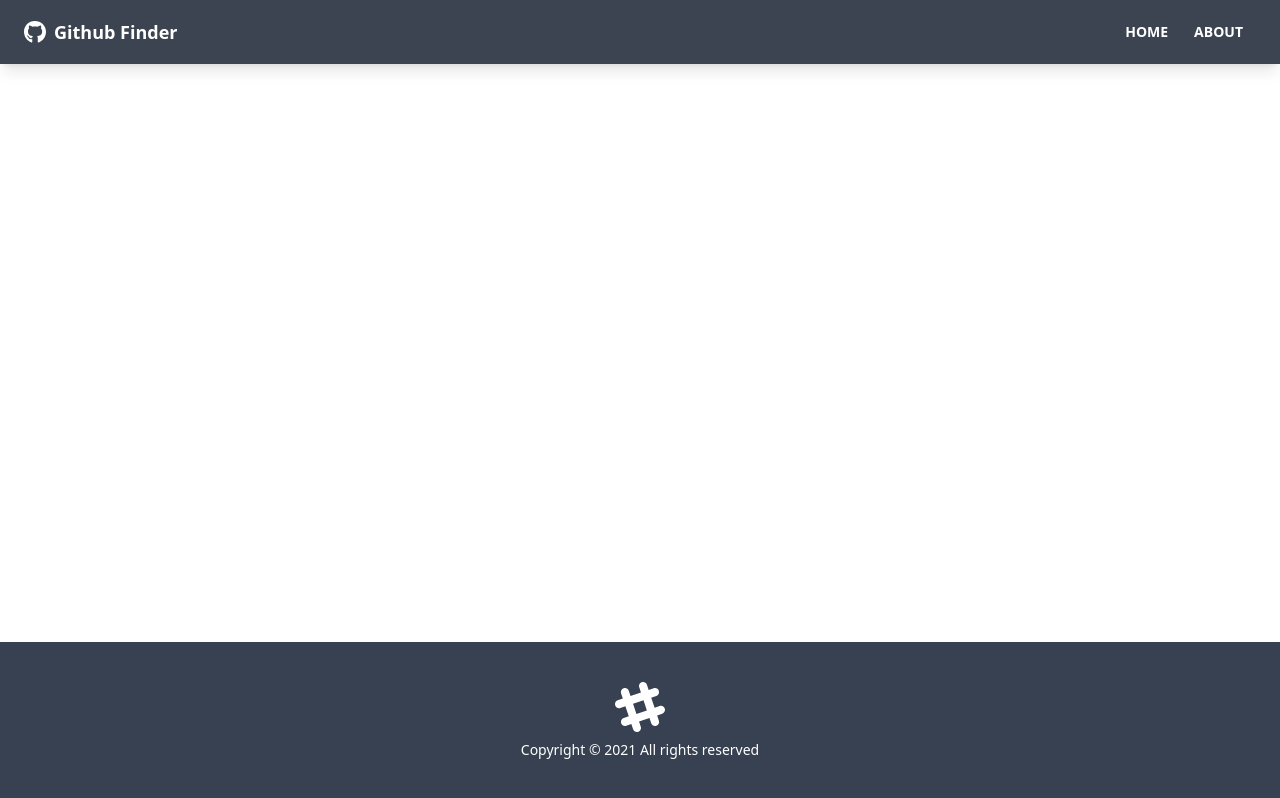
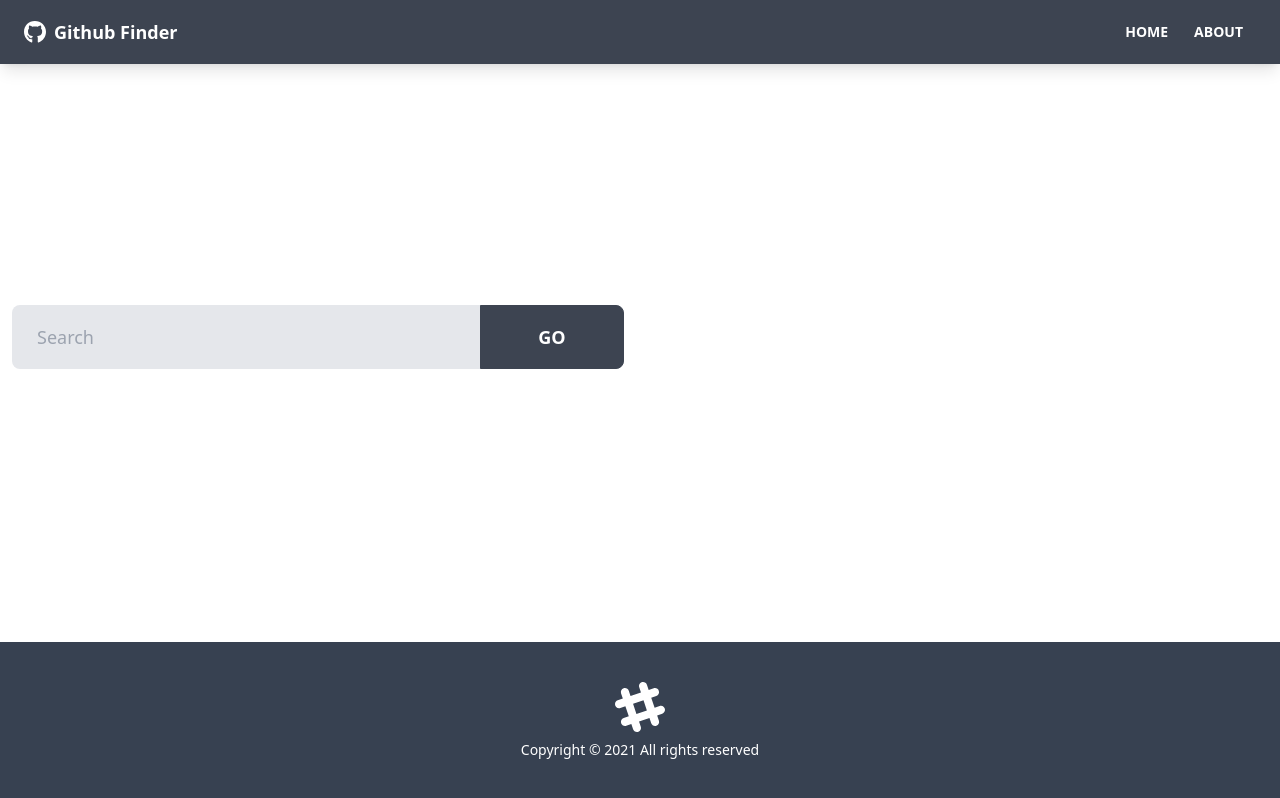
Before and after one commit to aschnitkey/github-finder, a React (Create React App) app: page / in a window 1280 px wide. Built offline with nearby package versions, Linux system fonts and the light colour scheme.

Commit message:
user search component

```diff
--- /dev/null
+++ b/src/components/users/UserSearch.jsx
@@ -0,0 +1,53 @@
+import { useState, useContext } from 'react';
+import GithubContext from '../../context/github/GithubContext';
+
+function UserSearch() {
+  const [text, setText] = useState('');
+  const { users } = useContext(GithubContext);
+
+  const handleChange = (e) => setText(e.target.value);
+
+  const handleSubmit = (e) => {
+    e.preventDefault();
+
+    if (text === '') {
+      alert('Please enter something');
+    } else {
+      // @todo - search users
+      setText('');
+    }
+  };
+
+  return (
+    <div className='grid grid-cols-1 xl:grid-cols-2 lg:grid-cols-2 md:grid-cols-2 mb-8 gap-8'>
+      <div>
+        <form onSubmit={handleSubmit}>
+          <div className='form-control'>
+            <div className='relative'>
+              <input
+                type='text'
+                className='w-full pr-40 bg-gray-200 input input-lg text-black'
+                placeholder='Search'
+                value={text}
+                onChange={handleChange}
+              />
+              <button
+                type='submit'
+                className='absolute top-0 right-0 rounded-l-none w-36 btn btn-lg'
+              >
+                Go
+              </button>
+            </div>
+          </div>
+        </form>
+      </div>
+      {users.length > 0 && (
+        <div>
+          <button className='btn btn-ghost btn-large'>Clear</button>
+        </div>
+      )}
+    </div>
+  );
+}
+
+export default UserSearch;
--- a/src/pages/Home.jsx
+++ b/src/pages/Home.jsx
@@ -1,8 +1,10 @@
 import UserResults from '../components/users/UserResults';
+import UserSearch from '../components/users/UserSearch';
 
 function Home() {
   return (
     <>
+      <UserSearch />
       <UserResults />
     </>
   );
```
